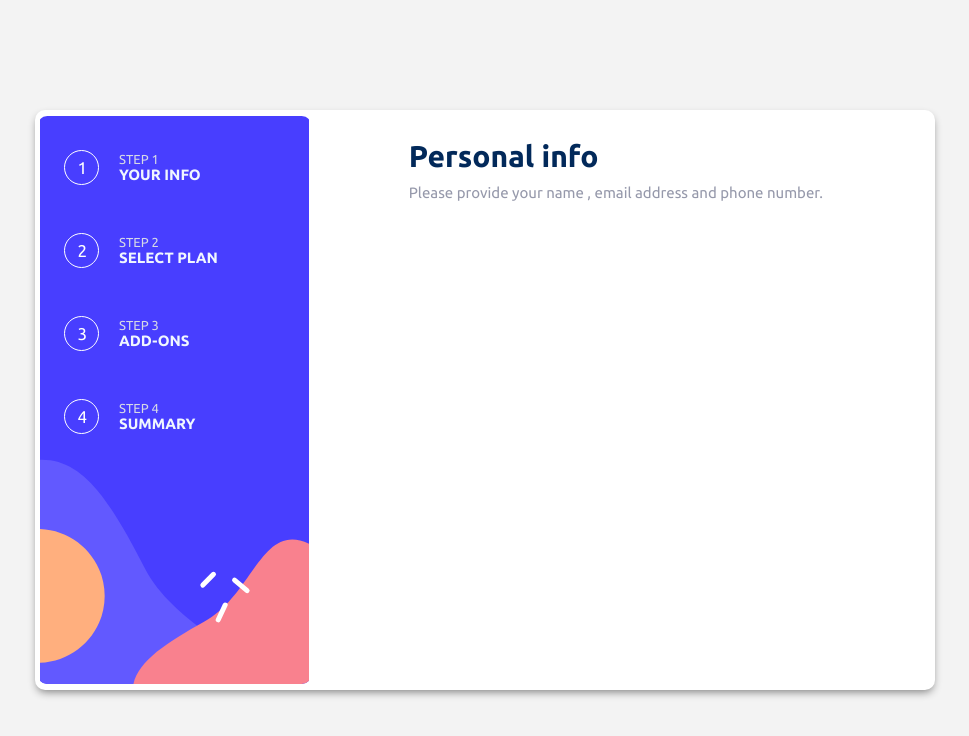
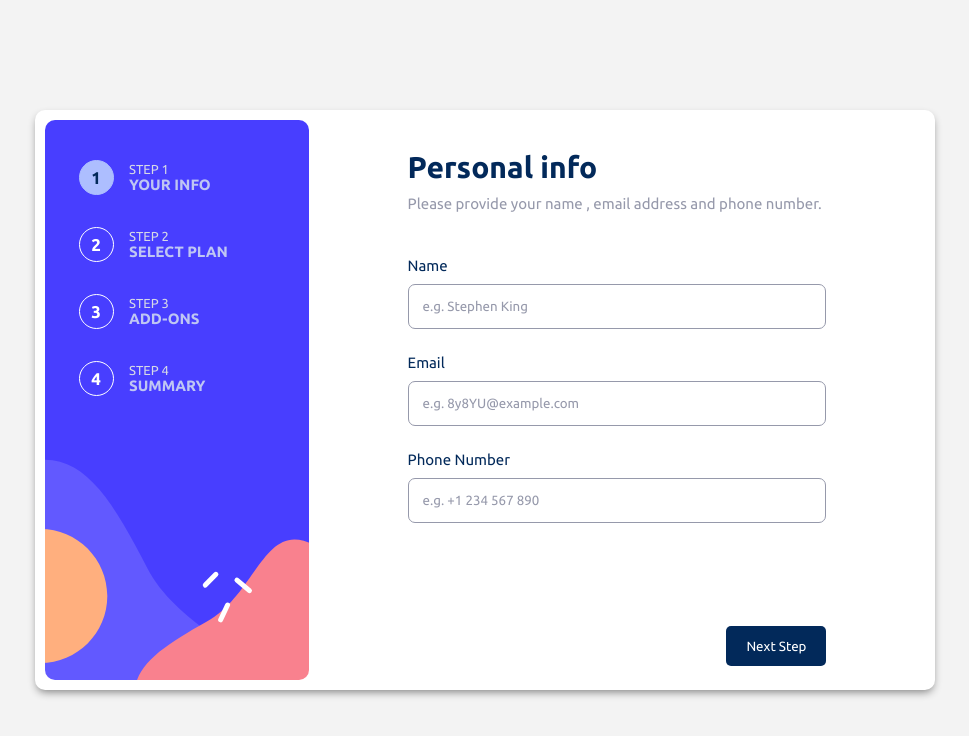
Before and after one commit to Yuwen-0/Multi-step-form, a React (Vite) app: page / in a window 1280 px wide. Shown: the top 736 px of the page, without its empty margins (155-1124 px from the left). Built offline with nearby package versions, Linux system fonts and the light colour scheme.

Commit message:
add: Personal Info Section

```diff
--- a/src/App.css
+++ b/src/App.css
@@ -18,6 +18,7 @@ body{
 }
 
 .Form-container{
+  padding: 10px;
   display: flex;
   border-radius: 10px;
   box-shadow: 0 4px 8px -2px gray;
@@ -27,8 +28,8 @@ body{
 }
 
 .Form-Steps{
-  margin-left: 5px;
   border-radius: 10px;
+  padding-left: 10px;
   width: 30%;
   height: 100%;
   background:no-repeat url("../assets/images/bg-sidebar-desktop.svg") center;
@@ -37,8 +38,8 @@ body{
 
 .Form-Step{
   display: flex;
-  padding: 1.5rem;
-  gap: 20px;
+  padding: 1rem 0 1rem 1.5rem;
+  gap: 15px;
   align-items: center;
 }
 
@@ -49,11 +50,12 @@ body{
 
 .Form-Step-Number{
   display: flex;
-  padding: 0 0 0 5.7%;
+  padding: 0 0 0 4.9%;
   align-items: center;
   border-radius: 100%;
   border: 1px solid white;
   font-size: 17px;
+  font-weight: 700;
   width: 35px;
   height: 35px;
 }
@@ -66,7 +68,7 @@ body{
 .Form-Step-Title{
   font-size: 15px;
   font-weight: 700;
-  color:  hsl(217, 100%, 97%);
+  color:  hsl(232, 68%, 85%);
 }
 
 .Form-Step-Subtitle{
@@ -76,14 +78,18 @@ body{
 
 .Form-Content{
   display: flex;
-  justify-content: center;
+  flex-direction: column;
   align-items: center;
   width: 70%;
 }
 
 .Form-Content > div {
   width: 68%;
-  height: 90%;
+  height: fit-content
+}
+
+.Form-Content{
+  margin-top: 30px;
 }
 
 .Form-Content-Title{
@@ -97,3 +103,71 @@ body{
   color: hsl(231, 11%, 63%);
   font-size: 15px;
 }
+
+.Form-Content-Inputs{
+  display: flex;
+  flex-direction: column;
+  gap: 10px;
+  width: 100%;
+  margin-top: 30px;
+}
+
+.Form-Content-Inputs > label{
+  color: hsl(213, 96%, 18%);
+  font-size: 15px;
+  margin-top: 15px;
+}
+
+.Form-Content-Inputs > input{
+  padding: 14px;
+  border-radius: 7px;
+  border: 1px solid hsl(231, 11%, 63%);
+}
+
+.Form-Content-Inputs > input::placeholder{
+  color: hsl(231, 11%, 63%);
+}
+
+.Form-Content-Inputs > input:focus{
+
+  outline: none;
+  border: 1px solid hsl(243, 100%, 62%);
+}
+
+.Form-Button{
+  text-align: center;
+  position: absolute;
+  width: 100px;
+  height: 40px;
+  right: 0;
+  bottom: 0;
+  border-radius: 5px;
+  border: none;
+  background-color: hsl(213, 96%, 18%);
+  color: white;
+  cursor: pointer;
+  transition: all 0.15s;
+}
+
+.Form-Button:hover{
+  background-color: hsl(213, 71%, 30%);
+}
+
+.Form-Button:active{
+  transform: scale(0.80);
+}
+
+.Form-Button-Container{
+  display: flex;
+  justify-content: space-between;
+  position: relative;
+  align-items: center;
+  height: 27%;
+  width: 68%;
+}
+
+.Active{
+  background-color: hsl(228, 100%, 84%);
+  border-color: hsl(228, 100%, 84%);
+  color: hsl(213, 96%, 18%) ;
+}
--- a/src/App.jsx
+++ b/src/App.jsx
@@ -1,8 +1,31 @@
+import { useState } from 'react';
 import './App.css'
 import Step from './components/Step';
 function App() {
-
-const Steps = ["YOUR INFO","SELECT PLAN","ADD-ONS","SUMMARY"]
+const [Steps, setSteps] = useState(
+  [
+    {
+      title: 'YOUR INFO',
+      number: 1,
+      isActive: true
+    },
+    {
+      title: 'SELECT PLAN',
+      number: 2,
+      isActive: false
+    },
+    {
+      title: 'ADD-ONS',
+      number: 3,
+      isActive: false
+    },
+    {
+      title: 'SUMMARY',
+      number: 4,
+      isActive: false
+    }
+  ]
+);
 
 
   return (
@@ -11,7 +34,7 @@ const Steps = ["YOUR INFO","SELECT PLAN","ADD-ONS","SUMMARY"]
         <section className='Form-Steps'>
 
           {Steps.map((step, index) => {
-            return <Step key={index} title={step} number={index + 1} />
+            return <Step key={index} title={step.title} isActive={step.isActive} number={index + 1} />
           })}
 
         </section>
@@ -21,7 +44,19 @@ const Steps = ["YOUR INFO","SELECT PLAN","ADD-ONS","SUMMARY"]
             <h1 className='Form-Content-Title'>Personal info</h1>
             <p className='Form-Content-Description'>Please provide your name , email address and phone number.</p>
           </div>
+          <div className='Form-Content-Inputs'>
+            <label htmlFor="name">Name</label>
+              <input type="text" placeholder='e.g. Stephen King' name='name' />
+            <label htmlFor="email">Email</label>
+              <input type="text" placeholder='e.g. 8y8YU@example.com' name='email' />
+            <label htmlFor="phone">Phone Number</label>
+              <input type="text" placeholder='e.g. +1 234 567 890' name='phone' />
+          </div>
+          <section className='Form-Button-Container'>
+            <button className='Form-Button'>Next Step</button>
+          </section>
         </section>
+
       </div>
 
     </>
--- a/src/components/Step.jsx
+++ b/src/components/Step.jsx
@@ -1,7 +1,7 @@
 /* eslint-disable react/prop-types */
-export default function Step({title , number}) {
-    return (<div className='Form-Step'>
-          <h1 className='Form-Step-Number'> {number} </h1>
+export default function Step({title , number ,isActive }) {
+    return (<div className="Form-Step">
+          <h1 className={'Form-Step-Number' + (isActive ? " Active":" ")}> {number} </h1>
           <div className='Form-Step-Titles'>
             <p className='Form-Step-Subtitle'>STEP {number}</p>
             <b className='Form-Step-Title'>{title}</b>
```
